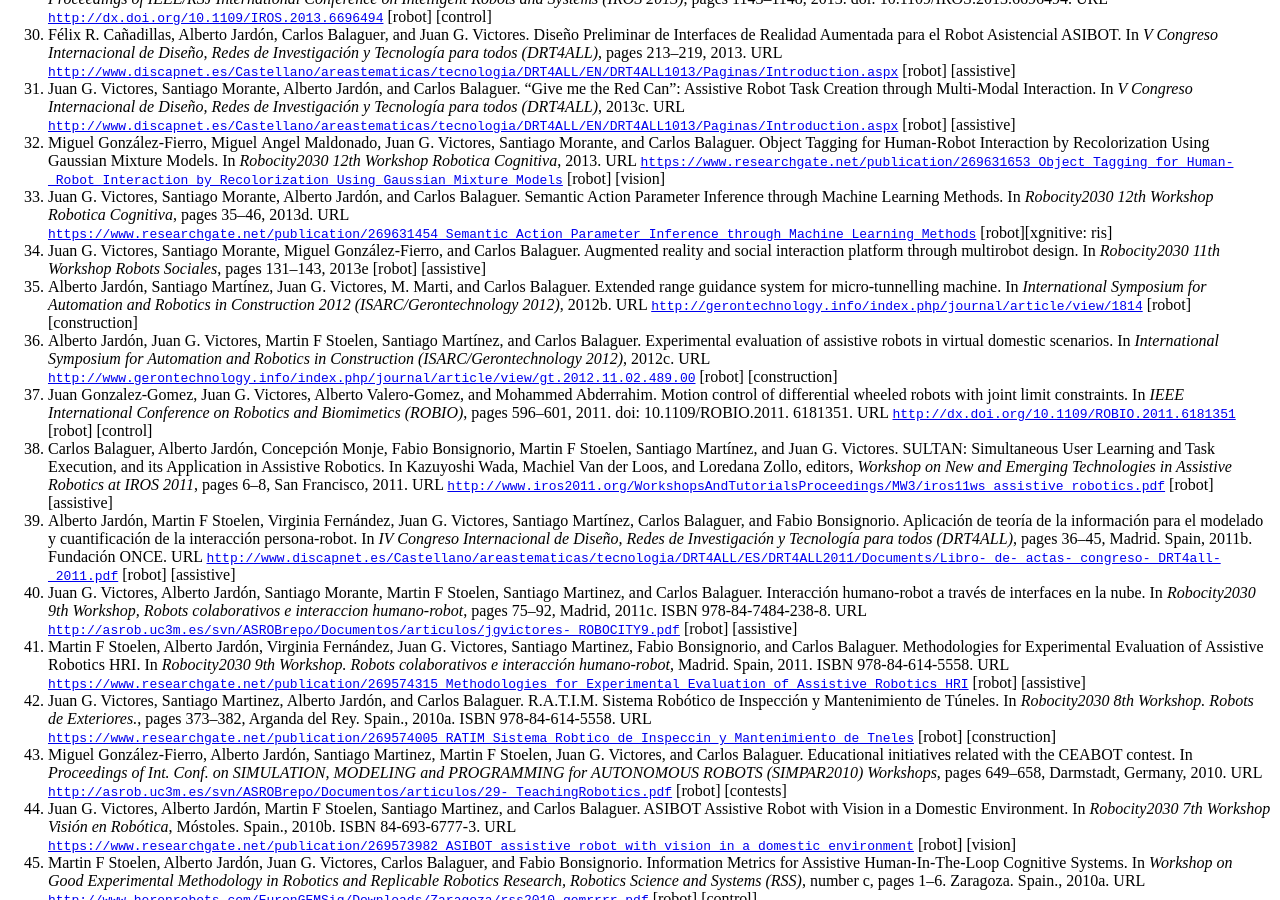
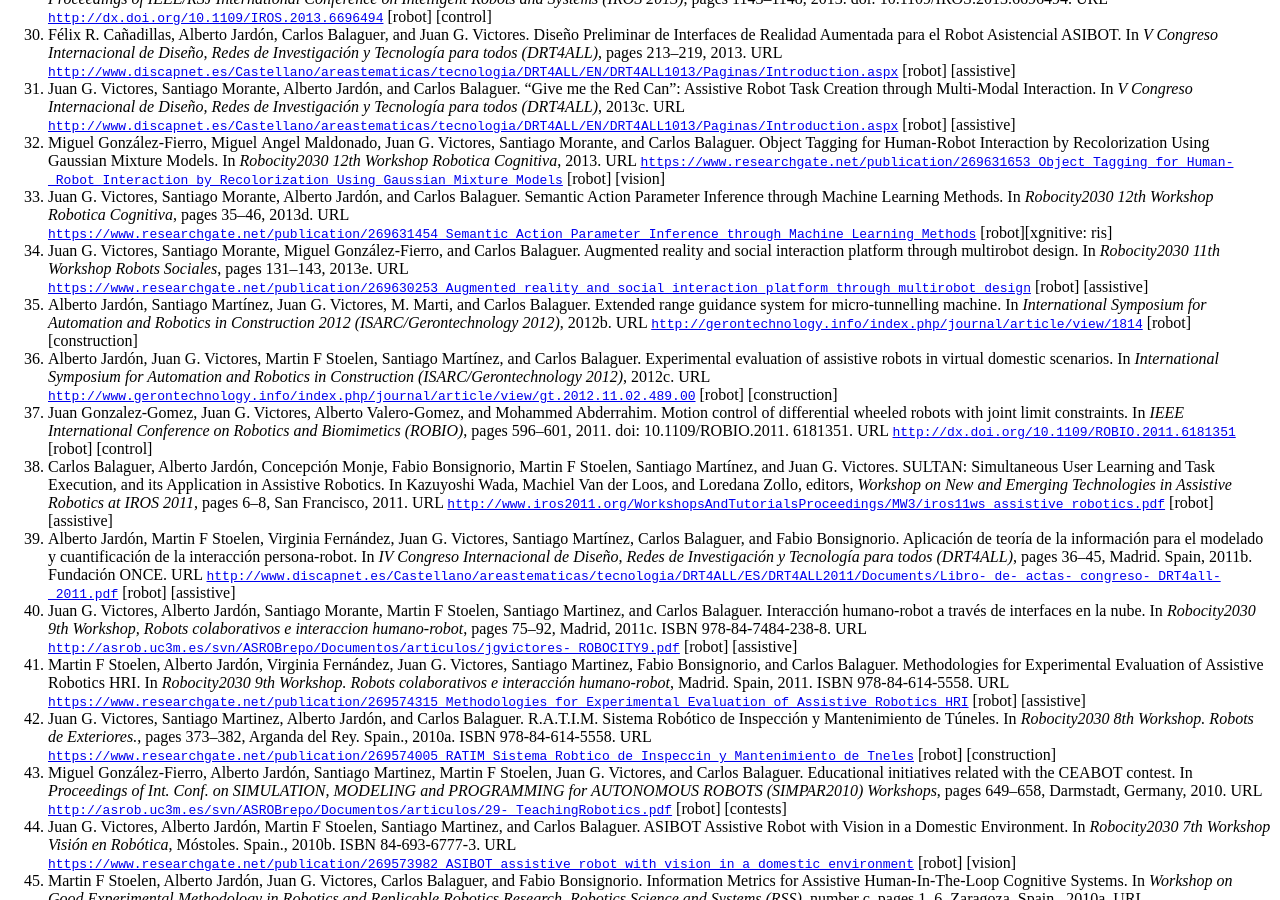
Before and after one commit to jgvictores/jgvictores.github.io, a Jekyll site: the page cv/JuanGVictoresCV.html, which Jekyll copies as it is, in a window 1280 px wide and 900 px high, scrolled down 2858 px. Built offline with Jekyll 4.4.1, drawn with Linux system fonts in a browser that asks for light colours.

Commit message:
add missing url

```diff
--- a/cv/JuanGVictoresCV.html
+++ b/cv/JuanGVictoresCV.html
@@ -10,7 +10,7 @@
 <meta name="originator" content="TeX4ht (http://www.cse.ohio-state.edu/~gurari/TeX4ht/)" />
 <!-- xhtml,charset=utf-8,html -->
 <meta name="src" content="JuanGVictoresCV.tex" />
-<meta name="date" content="2020-06-24 09:53:00" />
+<meta name="date" content="2020-06-24 11:55:00" />
 <link rel="stylesheet" type="text/css" href="JuanGVictoresCV.css" />
 </head><body
 >
@@ -721,7 +721,10 @@ class="cmtt-10">https://www.researchgate.net/publication/269631454_Semantic_Acti
      reality and social interaction platform through multirobot design.   In <span
 class="pplri9o-">Robocity2030 11th Workshop</span>
      <span
-class="pplri9o-">Robots Sociales</span>, pages 131–143, 2013e [robot] [assistive]
+class="pplri9o-">Robots Sociales</span>, pages 131–143, 2013e. URL <a
+href="https://www.researchgate.net/publication/269630253_Augmented_reality_and_social_interaction_platform_through_multirobot_design" class="url" ><span
+class="cmtt-10">https://www.researchgate.net/publication/269630253_Augmented_reality_and_social_interaction_platform_through_multirobot_design</span></a>
+     [robot] [assistive]
 
 
      </li>
--- a/cv/victores.bib
+++ b/cv/victores.bib
@@ -864,6 +864,7 @@ file = {:opt/mendeleydesktop-files/Victores et al. - 2013 - Augmented reality an
 keywords = {Gaming environments have proved to be very popular,both commercial and amateur ones. The resulting de,hardware and algorithms crossing the bridge betwee,making use of cutting-edge technologies like augme,play and develop software,robotics has tried over the years to provide educa,this paper presents the fusion between massively h,which calls for amateurs and professional robotici},
 pages = {131--143},
 title = {{Augmented reality and social interaction platform through multirobot design}},
+url = {https://www.researchgate.net/publication/269630253_Augmented_reality_and_social_interaction_platform_through_multirobot_design},
 year = {2013}
 }
 @article{martinez2013flexible,
```
Also changed, not shown: 1 other file.
